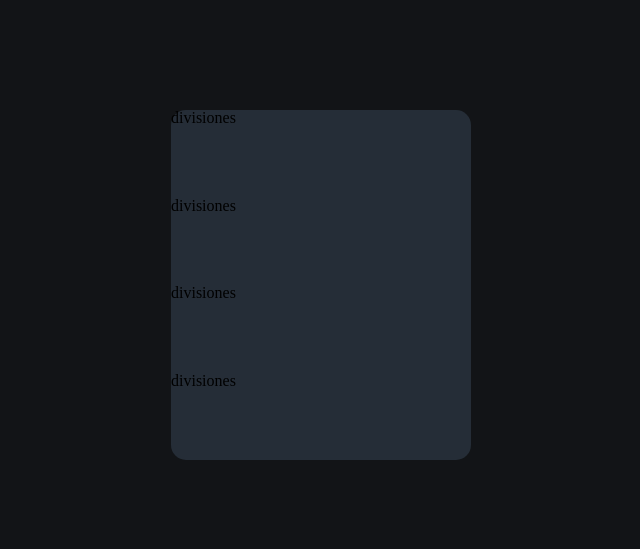
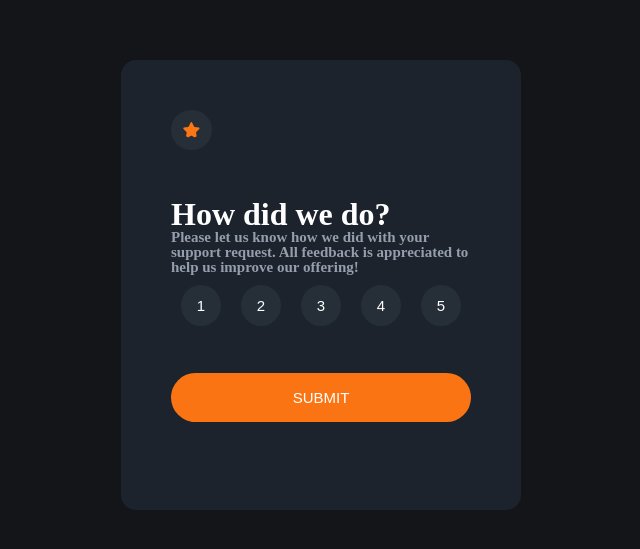
Before and after one commit to FranciscoFrontEndDeveloper/interactiveRatingComponentMain, an Angular app: page / in a window 1280 px wide. Shown: the part 115-664 px from the top of the page, without its empty margins (319-959 px from the left). Built offline with nearby package versions, Linux system fonts and the light colour scheme.

Commit message:
input style completed

```diff
--- a/src/app/app.module.ts
+++ b/src/app/app.module.ts
@@ -5,12 +5,16 @@ import { AppRoutingModule } from './app-routing.module';
 import { AppComponent } from './app.component';
 import { MainComponent } from './components/main/main.component';
 import { CardmainComponent } from './components/cardmain/cardmain.component';
+import { TextComponent } from './components/text/text.component';
+import { InputButtonComponent } from './components/input-button/input-button.component';
 
 @NgModule({
   declarations: [
     AppComponent,
     MainComponent,
-    CardmainComponent
+    CardmainComponent,
+    TextComponent,
+    InputButtonComponent
   ],
   imports: [
     BrowserModule,
--- a/src/app/components/cardmain/cardmain.component.html
+++ b/src/app/components/cardmain/cardmain.component.html
@@ -1,6 +1,25 @@
 <section class="containerSectionCard">
-  <div>divisiones</div>
-  <div>divisiones</div>
-  <div>divisiones</div>
-  <div>divisiones</div>
+  <div>
+    <app-input-button
+      [inputType]="typeImage"
+      [inputSrc]="inputImg"
+
+    ></app-input-button>
+  </div>
+  <div>
+    <app-text></app-text>
+  </div>
+  <div>
+    <app-input-button
+      [inputType]="typeButton"
+      *ngFor="let numberButton of numberButtons"
+      [ArryNumbers]="numberButton"
+    ></app-input-button>
+  </div>
+  <div>
+    <app-input-button
+      [inputType]="typesubmit"
+      [ArryNumbers]="typesubmit"
+    ></app-input-button>
+  </div>
 </section>
--- a/src/app/components/cardmain/cardmain.component.sass
+++ b/src/app/components/cardmain/cardmain.component.sass
@@ -8,3 +8,8 @@
  display: grid
  grid-template-columns: 1fr
  grid-template-rows: repeat(4,1fr)
+ padding: 50px
+ div:nth-child(3)
+  display: flex
+  flex-direction: row
+  justify-content: space-around
--- a/src/app/components/cardmain/cardmain.component.ts
+++ b/src/app/components/cardmain/cardmain.component.ts
@@ -6,5 +6,15 @@ import { Component } from '@angular/core';
   styleUrls: ['./cardmain.component.sass']
 })
 export class CardmainComponent {
+  numberButtons: string[] = ["1", "2", "3", "4", "5"];
+  typeButton: string = 'button';
+  typeImage: string = 'image';
+  typesubmit: string = 'submit';
+  inputImg: string = '../../../assets/icon-star.svg'
+  ngOnInit(): void {
+    //Called after the constructor, initializing input properties, and the first call to ngOnChanges.
+    //Add 'implements OnInit' to the class.
+    console.log(this.inputImg)
+  }
 
 }
--- /dev/null
+++ b/src/app/components/input-button/input-button.component.html
@@ -0,0 +1,6 @@
+<input
+  [type]="inputType"
+  [value]="ArryNumbers"
+  [src]="inputSrc"
+  [ngClass]="{'buttonClass': inputType === 'button', 'submitClass': inputType === 'submit', 'imageClass': inputType === 'image'}"
+/>
--- /dev/null
+++ b/src/app/components/input-button/input-button.component.sass
@@ -0,0 +1,37 @@
+@import '../../../styles'
+// input
+//  border-radius: 50%
+//  border: none
+//  padding: 5px 10px
+//  font-size: 15px
+//  cursor: pointer
+
+.buttonClass
+ background: $MediumGrey
+ border: none
+ border-radius: 50%
+ padding: 12px 16px
+ cursor: pointer
+ @include textStyles($Fontsizeparagraph , 400, $White )
+ &:hover
+  background: $Orange
+
+.submitClass
+ background: $Orange
+ width: 100%
+ border: none
+ border-radius: 40px
+ text-transform: uppercase
+ padding: 16px 0
+ cursor: pointer
+ @include textStyles($Fontsizeparagraph , 400, $White )
+ &:hover
+  background: $White
+  color: $Orange
+
+.imageClass
+ background: $MediumGrey
+ border: none
+ border-radius: 50%
+ padding: 12px 12px
+ cursor: pointer
--- /dev/null
+++ b/src/app/components/input-button/input-button.component.ts
@@ -0,0 +1,20 @@
+import { Component, Input } from '@angular/core';
+
+@Component({
+  selector: 'app-input-button',
+  templateUrl: './input-button.component.html',
+  styleUrls: ['./input-button.component.sass']
+})
+export class InputButtonComponent {
+
+  @Input('ArryNumbers') ArryNumbers!: string;
+  @Input('inputType') inputType!: string;
+  @Input('inputSrc') inputSrc!: string;
+
+  ngOnInit(): void {
+    //Called after the constructor, initializing input properties, and the first call to ngOnChanges.
+    //Add 'implements OnInit' to the class.
+    console.log(this.ArryNumbers)
+  }
+
+}
--- /dev/null
+++ b/src/app/components/text/text.component.html
@@ -0,0 +1,3 @@
+<h1>How did we do?</h1>
+<p>Please let us know how we did with your support request. All feedback is appreciated
+ to help us improve our offering!</p>
--- /dev/null
+++ b/src/app/components/text/text.component.sass
@@ -0,0 +1,7 @@
+@import '../../../styles'
+
+h1
+ @include textStyles(32px , 700, $White )
+
+p
+ @include textStyles($Fontsizeparagraph , 700, $LightGrey )
--- a/src/styles.sass
+++ b/src/styles.sass
@@ -5,7 +5,6 @@
 /* Last Updated: 2010-09-17 */
 /* Author: Richard Clark - http://richclarkdesign.com  */
 /* Twitter: @rich_clark  */
-
 
 html, body, div, span, object, iframe,
 h1, h2, h3, h4, h5, h6, p, blockquote, pre,
@@ -90,9 +89,6 @@ hr
 input, select
  vertical-align: middle
 
-
-
-
 //Front-end Style Varibles
 
 //Layout
@@ -110,12 +106,19 @@ $Orange: hsl(25, 97%, 53%)
 
 $White: hsl(0, 0%, 100%)
 $LightGrey: hsl(217, 12%, 63%)
-$MediumGrey: hsl(216, 12%, 54%)
-$DarkBlue: hsl(213, 19%, 18%)
-$VeryDarkBlue: hsl(216, 12%, 8%)
+$MediumGrey: #262F38
+$DarkBlue: #1C232D
+$VeryDarkBlue: #141519
 
 //Typography
 
 //Body Copy
 
 $Fontsizeparagraph: 15px
+$fontWeigth: 400
+
+//mixins sass
+@mixin textStyles($fontSize, $fontWeight, $color)
+ font-size: $fontSize
+ color: $color
+ font-weight: $fontWeight
```
Also changed, not shown: src/app/components/text/text.component.ts (added, +10 -0 lines), 2 other files (tests, documents, lock files or other folders).
